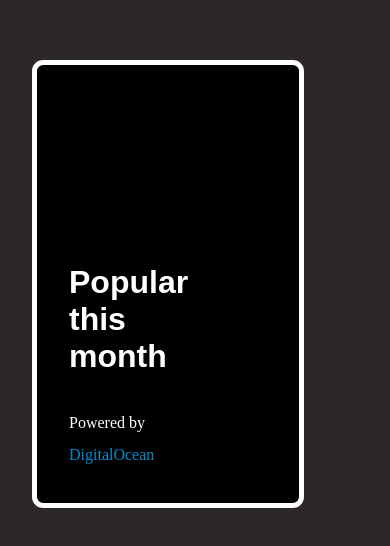
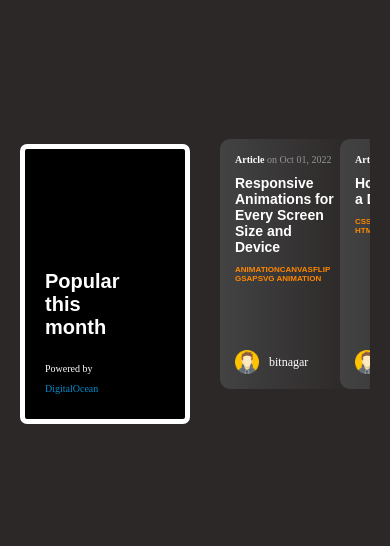
Before and after one commit to Bitnagar/csstrickscardsanimation, a React (Create React App) app: page / in a window 390 px wide. Shown: the part 138-684 px from the top of the page. Built offline with nearby package versions, Linux system fonts and the light colour scheme; a web font is replaced by a local one.

Commit message:
add responsiveness

```diff
--- a/src/components/Card.js
+++ b/src/components/Card.js
@@ -1,14 +1,17 @@
+/* eslint-disable jsx-a11y/anchor-is-valid */
 import React from 'react';
 import $ from 'jquery';
 
 export default function Card(props) {
   function handleMouseEnter(e) {
+    let md = 746;
+    let vw = window.innerWidth;
     const allCards = $('.card-holder').children();
     e.preventDefault();
     $(allCards[props.pos])
       .nextAll()
       .each(function () {
-        if (window.innerWidth > 500) {
+        if (vw > md) {
           $(this).css('transform', 'translateX(10rem)');
         } else {
           $(this).css('transform', 'translateX(2rem)');
@@ -35,19 +38,11 @@ export default function Card(props) {
         <p>
           <b>Article</b> <span>on {props.data.date}</span>
         </p>
-        <a href="https://www.example.com" target="_blank" rel="noreferrer">
-          {props.data.heading}
-        </a>
+        <a href="#">{props.data.heading}</a>
         <div className="tags">
           {props.data.tags.map((tag, key) => {
             return (
-              <a
-                key={key}
-                href="https://www.example.com"
-                target="_blank"
-                rel="noreferrer"
-                id="tag"
-              >
+              <a key={key} href="#" id="tag">
                 {tag.toUpperCase()}
               </a>
             );
--- a/src/scss/App.scss
+++ b/src/scss/App.scss
@@ -1,5 +1,5 @@
+@import './base/vars';
 @import './base/util';
-@import './base/vars';
 @import './base/reset';
 @import './components/card';
 @import './components/popularCard';
@@ -8,6 +8,10 @@
 html {
   @extend %w-h-100;
   font-size: 16px;
+
+  @media screen and (max-width: $tablet) {
+    font-size: 10px;
+  }
 }
 
 body {
@@ -40,6 +44,7 @@ body {
   height: 100%;
   display: flex;
   align-items: center;
+  margin-right: 1rem;
 }
 
 #section-right {
--- a/src/scss/base/_vars.scss
+++ b/src/scss/base/_vars.scss
@@ -10,3 +10,8 @@ $card-tags: rgb(255, 136, 0);
 //hover colors
 $card-heading-hover: rgb(202, 202, 202);
 $card-tags-hover: rgb(166, 115, 56);
+
+//responsiveness
+$phone: 400px;
+$tablet: 746px;
+$landscapeSize: 1000px;
--- a/src/scss/components/_card.scss
+++ b/src/scss/components/_card.scss
@@ -2,12 +2,16 @@
   display: grid;
   grid-template-columns: repeat(10, 12rem);
   margin: 4rem 0 0 4rem;
+
+  @media screen and (max-width: $phone) {
+    margin: 4rem 0 0 2rem;
+  }
 }
 
 .card {
+  @extend %flex-col;
   width: 22rem;
   max-height: 25rem;
-  @extend %flex-col;
   padding: 1.5rem;
   border-radius: 1rem;
   justify-content: space-between;
@@ -26,7 +30,15 @@
   }
 
   &:hover {
-    transform: rotate(5deg);
+    transform: rotate(4deg);
+  }
+
+  @media screen and (max-width: $tablet) {
+    width: 13rem;
+
+    &:not(:first-of-type):hover {
+      transform: translateY(-1rem);
+    }
   }
 }
 
@@ -36,6 +48,9 @@
 
   p {
     font-size: 1.2rem;
+    @media screen and (max-width: $tablet) {
+      font-size: 1rem;
+    }
   }
 
   span {
@@ -68,6 +83,12 @@
     &:not(:first-of-type) {
       margin-left: 0.5rem;
     }
+
+    @media screen and (max-width: $tablet) {
+      &:not(:first-of-type) {
+        margin-left: 0;
+      }
+    }
   }
 }
 
@@ -76,7 +97,6 @@
   flex-direction: row;
   gap: 1rem;
   align-items: center;
-
   a {
     font-size: 1.2rem;
     color: inherit;
@@ -85,4 +105,17 @@
       color: $card-heading-hover;
     }
   }
+
+  @media screen and (max-width: $tablet) {
+    img {
+      width: 24px;
+    }
+  }
 }
+
+@media screen and (max-width: $tablet) {
+  .tags {
+    display: flex;
+    flex-wrap: wrap;
+  }
+}
```
